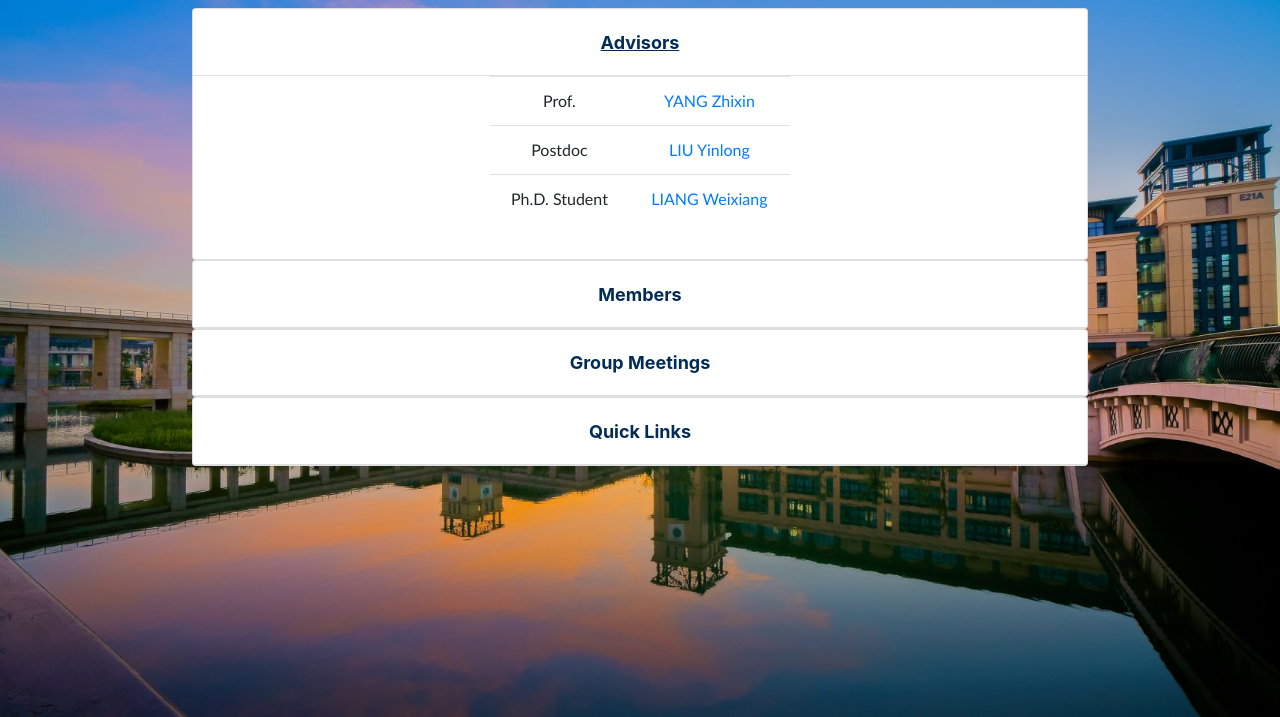
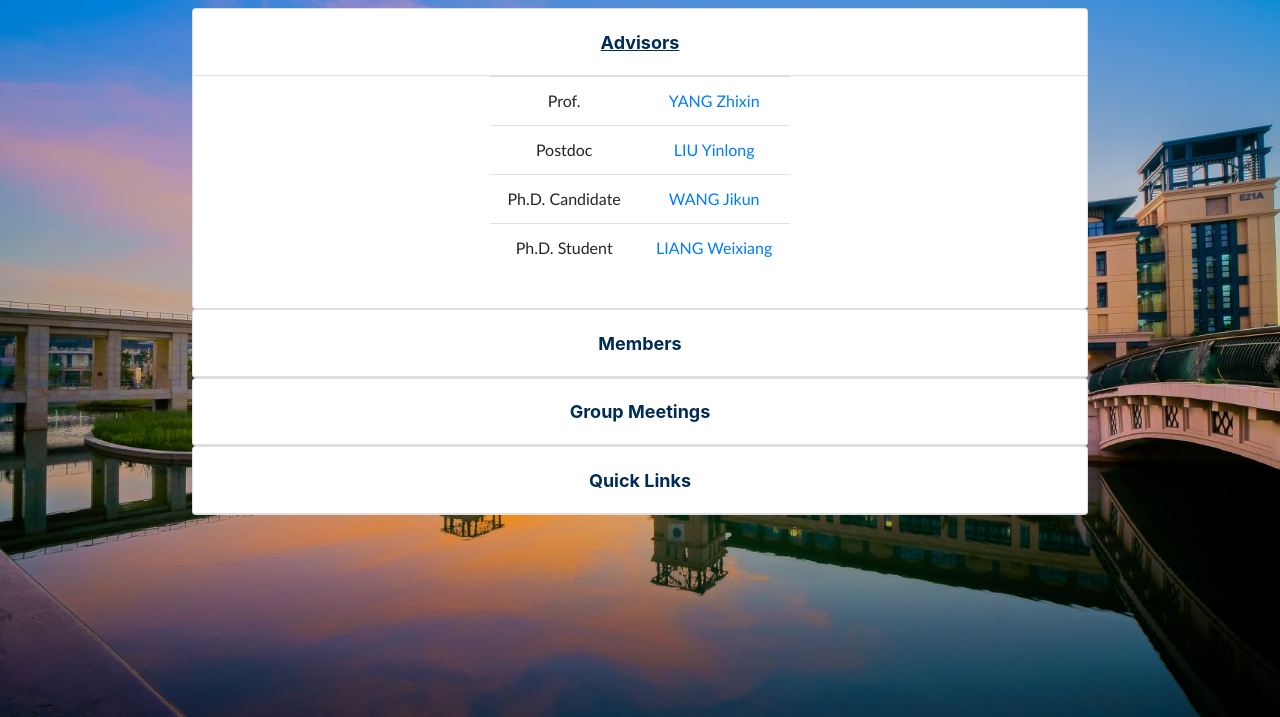
Before and after one commit to smartdeiotsc/smart_groupmeeting.github.io, a plain HTML site: page index.html in a window 1280 px wide. Both pictures are taken after a click on the button "Advisors". Shown: the part 83-800 px from the top of the page. Drawn offline with nearby package versions, Linux system fonts and the light colour scheme.

Commit message:
change codes

```diff
--- a/index.html
+++ b/index.html
@@ -57,6 +57,14 @@
                         <td align="center">
                           <a href="resources/docs/刘银龙+中文简历.pdf">
                             LIU Yinlong
+                          </a>
+                        </td>
+                      </tr>
+                      <tr>
+                        <td align="center">Ph.D. Candidate</td>
+                        <td align="center">
+                          <a href="resources/docs/梁威翔+CV.pdf">
+                            WANG Jikun
                           </a>
                         </td>
                       </tr>
```
